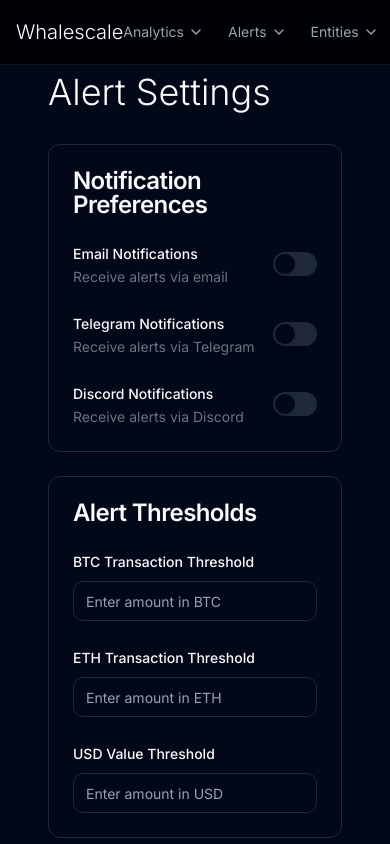
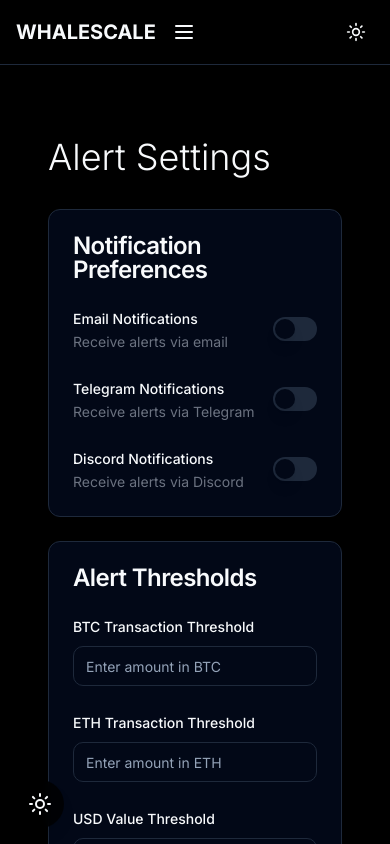
Before and after one commit to 0ptimize/whalescale, a Next.js app: page /alerts/settings in a window 390 px wide. Shown: the top 844 px of the page. Built offline with nearby package versions, Linux system fonts and the light colour scheme.

Commit message:
Add mobile theme toggle and improve navbar layout

```diff
--- a/src/app/layout.tsx
+++ b/src/app/layout.tsx
@@ -3,19 +3,20 @@ import { Inter } from "next/font/google";
 import "./globals.css";
 import { ThemeProvider } from "@/components/theme-provider";
 import { Navbar } from "@/components/navbar";
+import { MobileThemeToggle } from "@/components/mobile-theme-toggle";
 
 const inter = Inter({ subsets: ["latin"] });
 
 export const metadata: Metadata = {
-  title: "Whalescale.ai - Track Whale Transactions",
-  description: "Real-time tracking of large Bitcoin and Ethereum transactions",
+  title: "Whalescale - Track Whale Transactions",
+  description: "Real-time tracking of large blockchain transactions",
 };
 
 export default function RootLayout({
   children,
-}: Readonly<{
+}: {
   children: React.ReactNode;
-}>) {
+}) {
   return (
     <html lang="en" suppressHydrationWarning>
       <body className={inter.className}>
@@ -25,11 +26,10 @@ export default function RootLayout({
           enableSystem
           disableTransitionOnChange
         >
-          <div className="min-h-screen bg-background">
+          <div className="min-h-screen bg-white dark:bg-black">
             <Navbar />
-            <main className="container mx-auto px-4 py-8">
-              {children}
-            </main>
+            <main className="container mx-auto px-4 py-8">{children}</main>
+            <MobileThemeToggle />
           </div>
         </ThemeProvider>
       </body>
--- /dev/null
+++ b/src/components/mobile-theme-toggle.tsx
@@ -0,0 +1,23 @@
+"use client";
+
+import { useTheme } from "next-themes";
+import { Moon, Sun } from "lucide-react";
+
+export function MobileThemeToggle() {
+  const { theme, setTheme } = useTheme();
+
+  return (
+    <div className="fixed bottom-4 left-4 z-50 md:hidden">
+      <button
+        onClick={() => setTheme(theme === "dark" ? "light" : "dark")}
+        className="rounded-full bg-white/80 p-3 shadow-lg backdrop-blur-sm dark:bg-black/80"
+      >
+        {theme === "dark" ? (
+          <Sun className="h-6 w-6" />
+        ) : (
+          <Moon className="h-6 w-6" />
+        )}
+      </button>
+    </div>
+  );
+}
--- a/src/components/navbar.tsx
+++ b/src/components/navbar.tsx
@@ -2,107 +2,50 @@
 
 import Link from "next/link"
 import { useTheme } from "next-themes"
-import { Moon, Sun, ChevronDown } from "lucide-react"
-import {
-  DropdownMenu,
-  DropdownMenuContent,
-  DropdownMenuItem,
-  DropdownMenuTrigger,
-} from "@/components/ui/dropdown-menu"
+import { Moon, Sun, Menu } from "lucide-react"
+import { useState } from "react"
 
 export function Navbar() {
   const { theme, setTheme } = useTheme()
+  const [isMenuOpen, setIsMenuOpen] = useState(false)
 
   return (
-    <nav className="fixed top-0 left-0 right-0 z-50 backdrop-blur-md bg-white/80 dark:bg-black/80 border-b border-gray-200/50 dark:border-gray-800/50">
-      <div className="max-w-7xl mx-auto px-4">
-        <div className="flex items-center justify-between h-16">
-          <Link href="/" className="text-xl font-light text-gray-900 dark:text-white">
-            Whalescale
+    <nav className="border-b">
+      <div className="flex h-16 items-center px-4">
+        <div className="flex items-center space-x-4">
+          <Link href="/" className="text-xl font-bold">
+            WHALESCALE
           </Link>
-
-          <div className="flex items-center gap-6">
-            <DropdownMenu>
-              <DropdownMenuTrigger className="flex items-center text-sm text-gray-600 hover:text-gray-900 dark:text-gray-400 dark:hover:text-white transition-colors">
-                Analytics <ChevronDown className="ml-1 h-4 w-4" />
-              </DropdownMenuTrigger>
-              <DropdownMenuContent>
-                <DropdownMenuItem asChild>
-                  <Link href="/analytics/trends">Transaction Trends</Link>
-                </DropdownMenuItem>
-                <DropdownMenuItem asChild>
-                  <Link href="/analytics/patterns">Whale Patterns</Link>
-                </DropdownMenuItem>
-                <DropdownMenuItem asChild>
-                  <Link href="/analytics/market-impact">Market Impact</Link>
-                </DropdownMenuItem>
-              </DropdownMenuContent>
-            </DropdownMenu>
-
-            <DropdownMenu>
-              <DropdownMenuTrigger className="flex items-center text-sm text-gray-600 hover:text-gray-900 dark:text-gray-400 dark:hover:text-white transition-colors">
-                Alerts <ChevronDown className="ml-1 h-4 w-4" />
-              </DropdownMenuTrigger>
-              <DropdownMenuContent>
-                <DropdownMenuItem asChild>
-                  <Link href="/alerts/settings">Alert Settings</Link>
-                </DropdownMenuItem>
-                <DropdownMenuItem asChild>
-                  <Link href="/alerts/history">Alert History</Link>
-                </DropdownMenuItem>
-                <DropdownMenuItem asChild>
-                  <Link href="/alerts/integrations">Integrations</Link>
-                </DropdownMenuItem>
-              </DropdownMenuContent>
-            </DropdownMenu>
-
-            <DropdownMenu>
-              <DropdownMenuTrigger className="flex items-center text-sm text-gray-600 hover:text-gray-900 dark:text-gray-400 dark:hover:text-white transition-colors">
-                Entities <ChevronDown className="ml-1 h-4 w-4" />
-              </DropdownMenuTrigger>
-              <DropdownMenuContent>
-                <DropdownMenuItem asChild>
-                  <Link href="/entities/profiles">Entity Profiles</Link>
-                </DropdownMenuItem>
-                <DropdownMenuItem asChild>
-                  <Link href="/entities/network">Entity Network</Link>
-                </DropdownMenuItem>
-                <DropdownMenuItem asChild>
-                  <Link href="/entities/risk">Risk Analysis</Link>
-                </DropdownMenuItem>
-              </DropdownMenuContent>
-            </DropdownMenu>
-
-            <DropdownMenu>
-              <DropdownMenuTrigger className="flex items-center text-sm text-gray-600 hover:text-gray-900 dark:text-gray-400 dark:hover:text-white transition-colors">
-                Portfolio <ChevronDown className="ml-1 h-4 w-4" />
-              </DropdownMenuTrigger>
-              <DropdownMenuContent>
-                <DropdownMenuItem asChild>
-                  <Link href="/portfolio/tracking">Portfolio Tracking</Link>
-                </DropdownMenuItem>
-                <DropdownMenuItem asChild>
-                  <Link href="/portfolio/analysis">Asset Analysis</Link>
-                </DropdownMenuItem>
-                <DropdownMenuItem asChild>
-                  <Link href="/portfolio/performance">Performance</Link>
-                </DropdownMenuItem>
-              </DropdownMenuContent>
-            </DropdownMenu>
-
+          <button
+            className="md:hidden"
+            onClick={() => setIsMenuOpen(!isMenuOpen)}
+          >
+            <Menu className="h-6 w-6" />
+          </button>
+        </div>
+        <div className="ml-auto flex items-center space-x-4">
           <button
             onClick={() => setTheme(theme === "dark" ? "light" : "dark")}
-              className="p-2 rounded-full hover:bg-gray-100 dark:hover:bg-gray-800 transition-colors"
+            className="rounded-full p-2 hover:bg-gray-100 dark:hover:bg-gray-800"
           >
             {theme === "dark" ? (
-                <Sun className="h-5 w-5 text-gray-600 dark:text-gray-400" />
+              <Sun className="h-5 w-5" />
             ) : (
-                <Moon className="h-5 w-5 text-gray-600 dark:text-gray-400" />
+              <Moon className="h-5 w-5" />
             )}
           </button>
         </div>
       </div>
+      {isMenuOpen && (
+        <div className="border-t px-4 py-2 md:hidden">
+          <Link
+            href="/analytics"
+            className="block py-2 text-sm hover:text-gray-600 dark:hover:text-gray-300"
+          >
+            Analytics
+          </Link>
         </div>
+      )}
     </nav>
   )
 }
```
Lines whose indentation alone changed are shown as unchanged.
